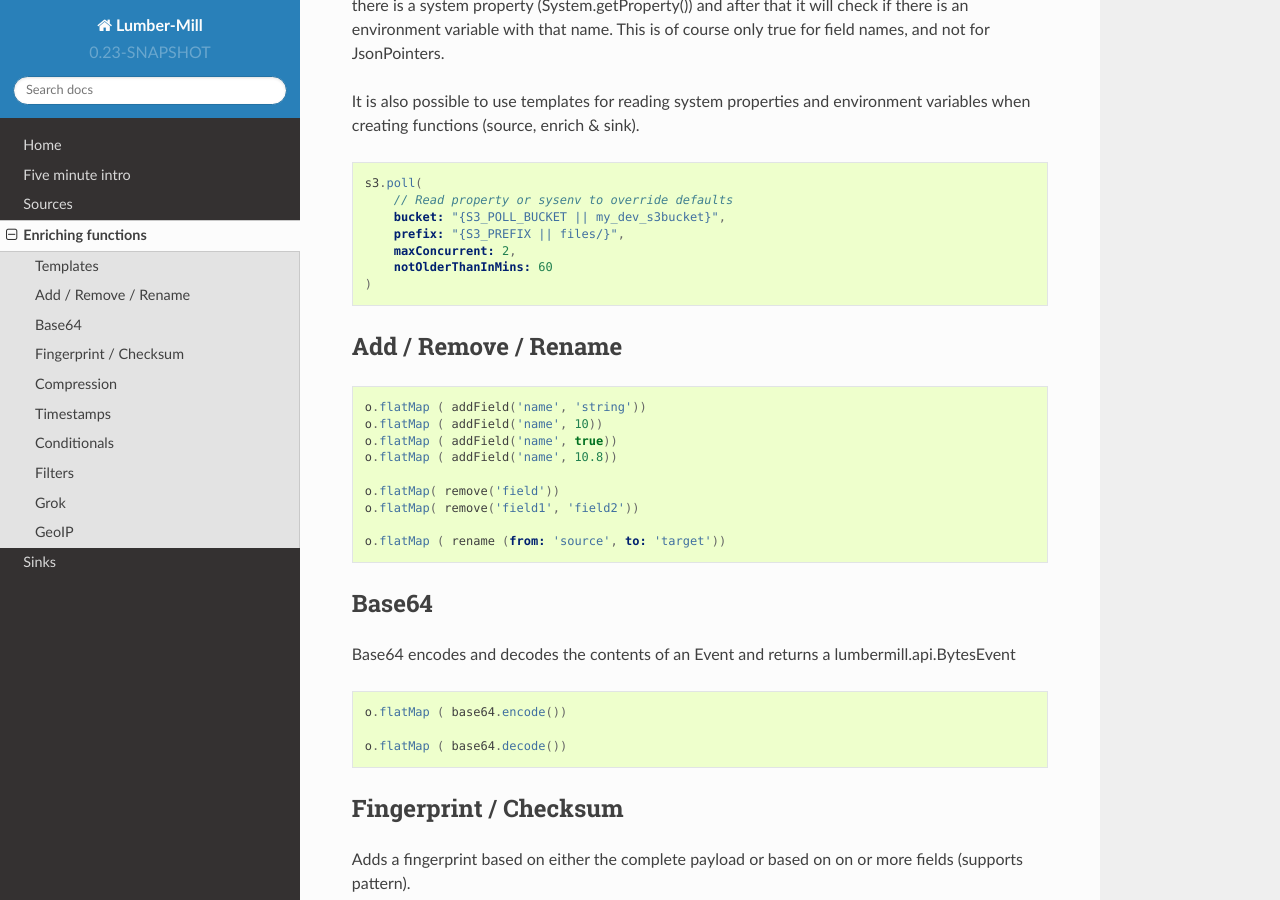
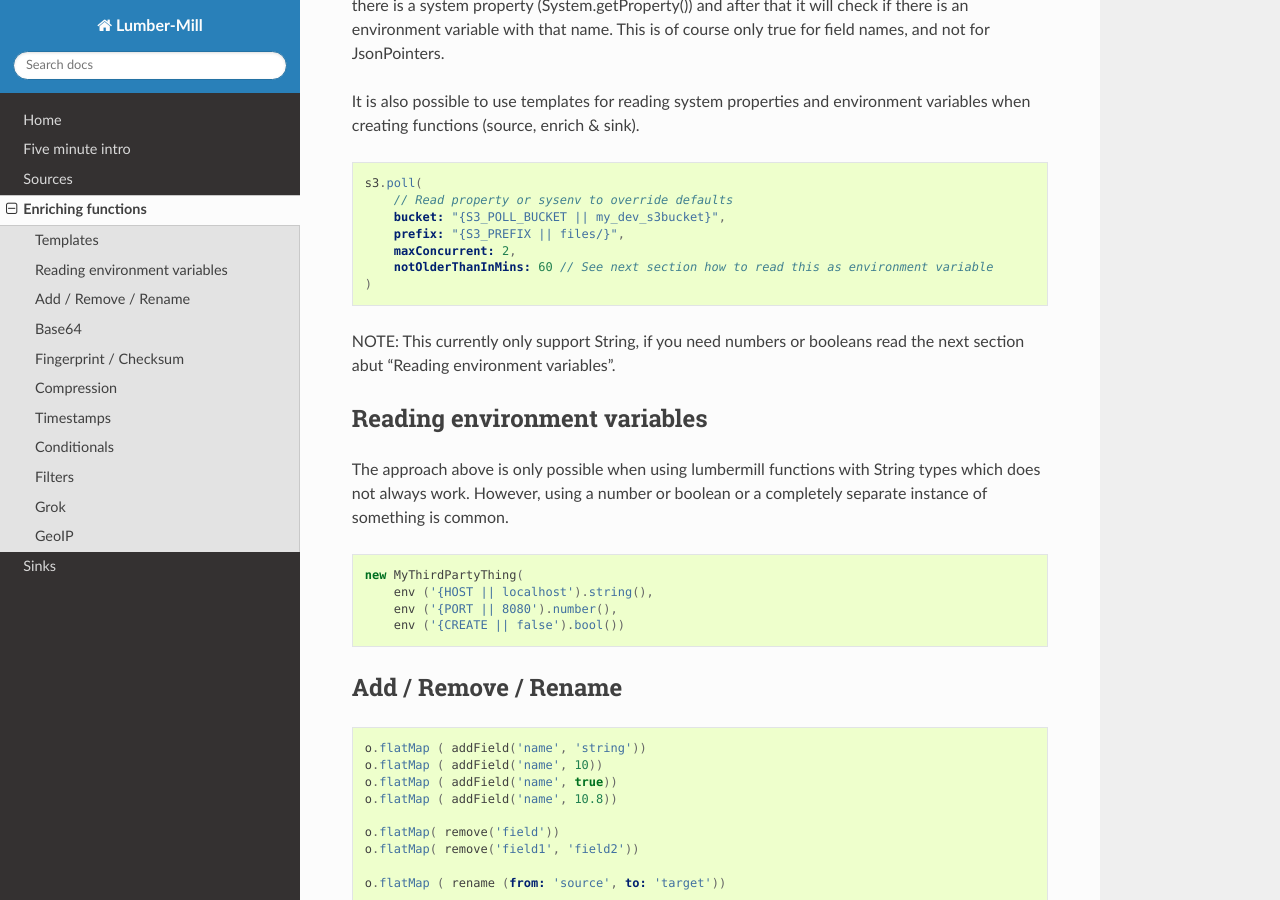
Before and after one commit to sonyxperiadev/lumber-mill, a Sphinx documentation site: the page built from docs/enrich.rst, in a window 1280 px wide and 900 px high, scrolled down 1015 px. Built offline with Sphinx 7.4.7 and the Read the Docs theme 2.0.0, drawn with Linux system fonts in a browser that asks for light colours.

Commit message:
Sys.env() can now read environment variable with templating

```diff
--- a/docs/conf.py
+++ b/docs/conf.py
@@ -57,9 +57,9 @@ author = u'Johan Rask'
 # built documents.
 #
 # The short X.Y version.
-version = u'0.23-SNAPSHOT'
+#version = u'0.23-SNAPSHOT'
 # The full version, including alpha/beta/rc tags.
-release = u'0.20'
+#release = u'0.20'
 
 # The language for content autogenerated by Sphinx. Refer to documentation
 # for a list of supported languages.
--- a/docs/enrich.rst
+++ b/docs/enrich.rst
@@ -57,8 +57,24 @@ It is also possible to use templates for reading system properties and environme
         bucket: "{S3_POLL_BUCKET || my_dev_s3bucket}",
         prefix: "{S3_PREFIX || files/}",
         maxConcurrent: 2,
-        notOlderThanInMins: 60
+        notOlderThanInMins: 60 // See next section how to read this as environment variable
     )
+
+NOTE: This currently only support String, if you need numbers or booleans read the next section abut "Reading environment variables".
+
+
+Reading environment variables
+-----------------------------
+
+The approach above is only possible when using lumbermill functions with String types which does not always work. However,
+using a number or boolean or a completely separate instance of something is common.
+
+.. code-block:: groovy
+
+    new MyThirdPartyThing(
+        env ('{HOST || localhost').string(),
+        env ('{PORT || 8080').number(),
+        env ('{CREATE || false').bool())
 
 
 Add / Remove / Rename
```
Also changed, not shown: 3 other files.
